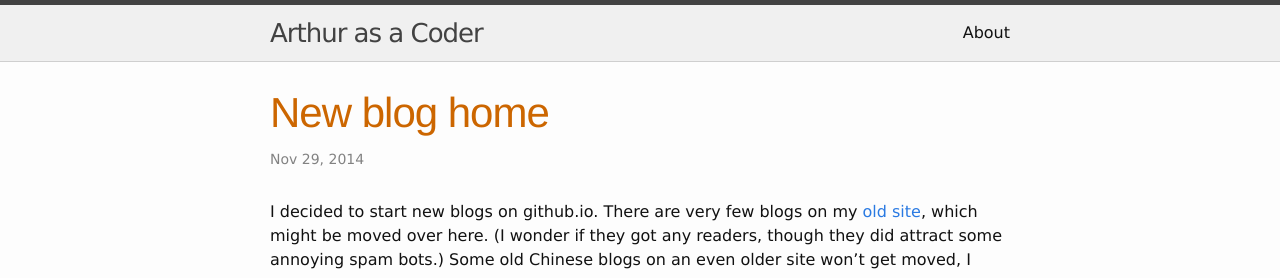
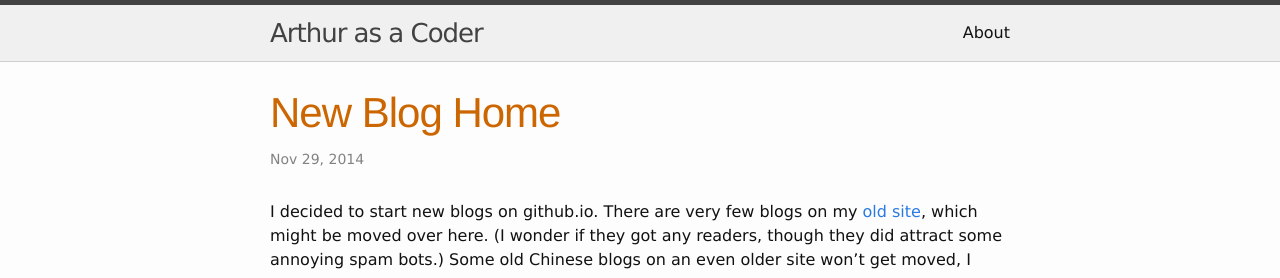
Before and after one commit to arthurtw/arthurtw.github.io, a Jekyll site: the page built from _posts/2014-11-29-new-blog-home.md, in a window 1280 px wide. Shown: the top 278 px of the page. Built offline with Jekyll 4.4.1, drawn with Linux system fonts in a browser that asks for light colours.

```diff
--- a/_posts/2014-11-29-new-blog-home.md
+++ b/_posts/2014-11-29-new-blog-home.md
@@ -1,5 +1,5 @@
 ---
-title: New blog home
+title: New Blog Home
 layout: post
 ---
 
```
Also changed, not shown: _posts/2014-11-30-rust-borrow-lifetimes.md (+1 -1 lines).
